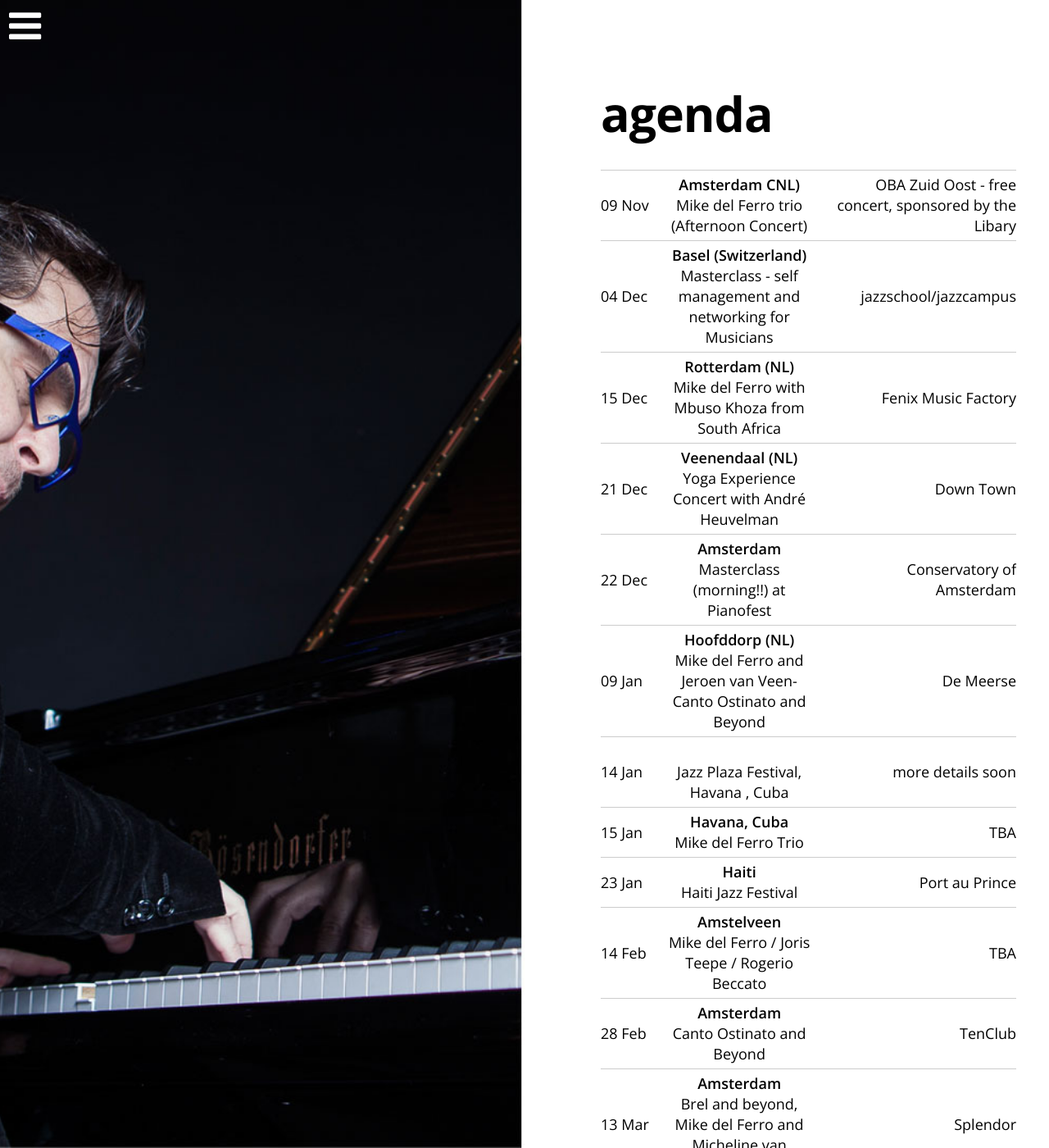
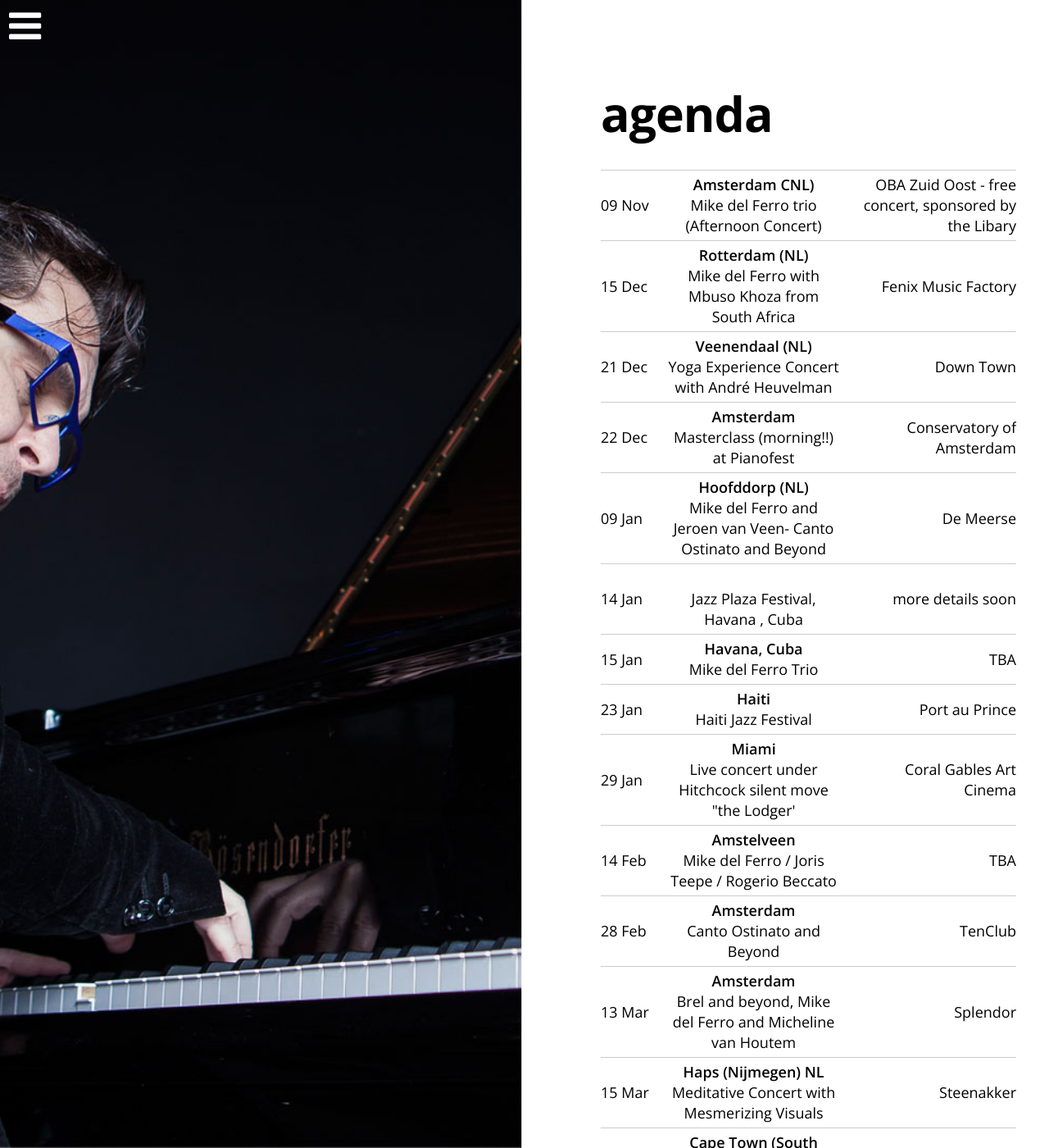
Before and after one commit to mikedelferro/website, a Jekyll site: the page built from agenda.html, in a window 1280 px wide and 1400 px high. Shown: the whole window at 82% size. Built offline with Jekyll 4.4.1, drawn with Linux system fonts in a browser that asks for light colours; nearby versions of some CDN libraries.

Commit message:
Updated '_data/gigs.yml' via CloudCannon

```diff
--- a/_data/gigs.yml
+++ b/_data/gigs.yml
@@ -51,11 +51,11 @@ items:
     location: Fenix Music Factory
     venue: Rotterdam (NL)
     url: 'http://www.fenixmusicfactory.nl/concerten/'
-  - title: Masterclass - self management and networking for Musicians
-    date: 2019-12-04 14:00:00
-    location: jazzschool/jazzcampus
-    venue: Basel (Switzerland)
-    url: www.jazzcampus.com
+  - title: Live concert under Hitchcock silent move "the Lodger'
+    date: 2020-01-29 19:00:00
+    location: Coral Gables Art Cinema
+    venue: Miami
+    url: 'http://www.dranoff2piano.org/events.html'
   - title: Mike del Ferro trio
     date: 2020-05-06 20:00:00
     location: Jazz Center (KZN University)
```
